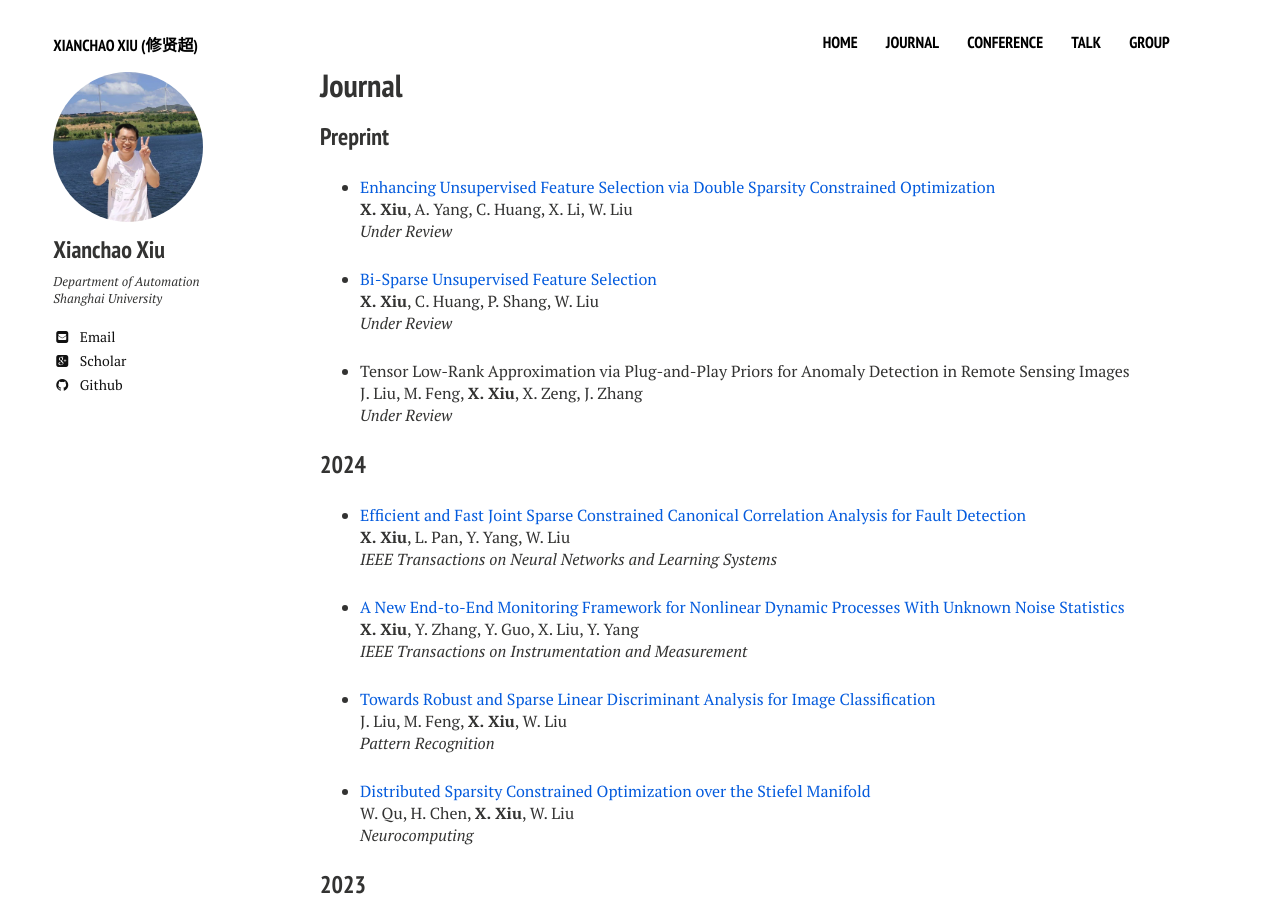
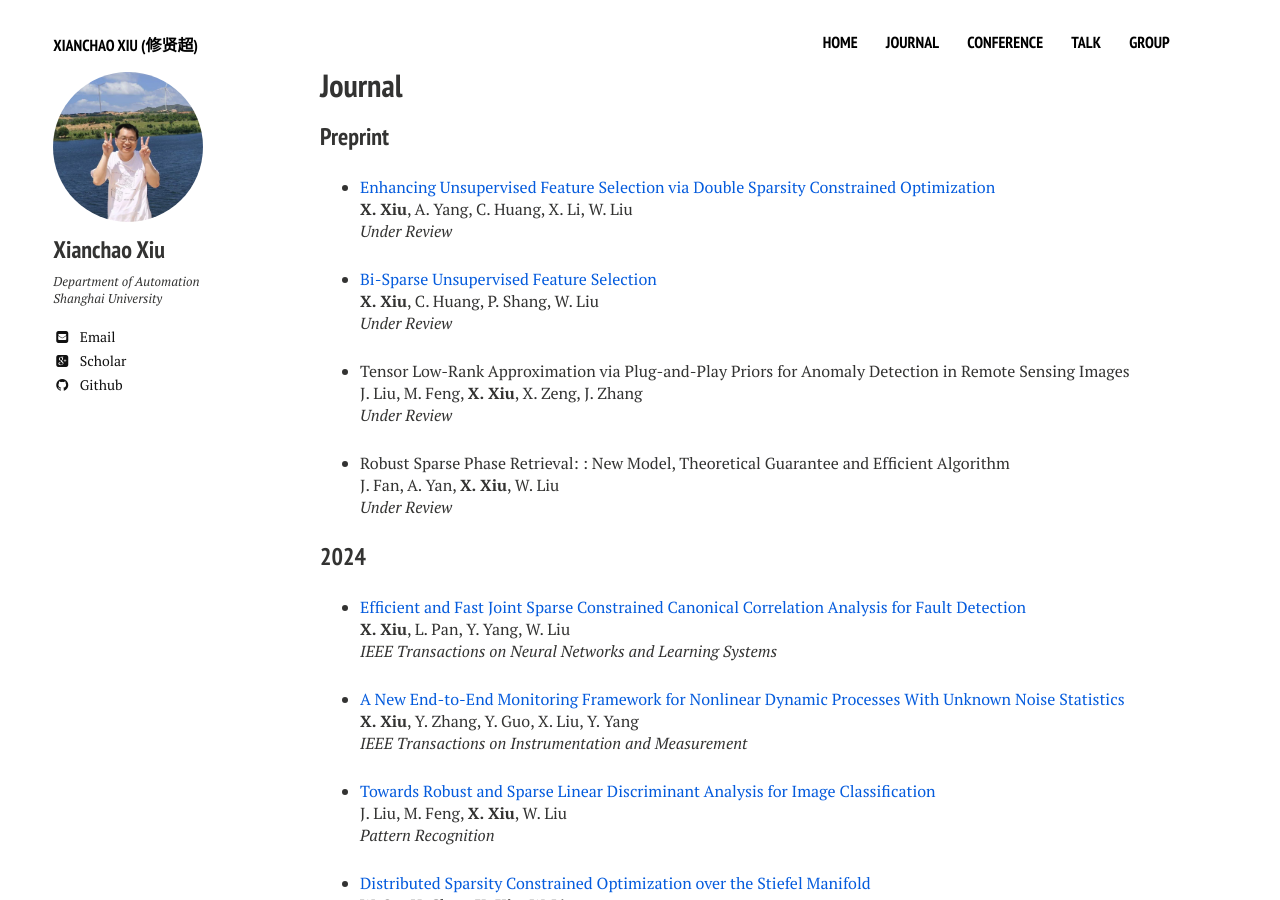
Before and after one commit to xianchaoxiu/xianchaoxiu.github.io, a Jekyll site: the page built from journal/index.md, in a window 1280 px wide and 900 px high. Built offline with Jekyll 4.4.1, drawn with Linux system fonts in a browser that asks for light colours; nearby versions of some CDN libraries.

Commit message:
Update index.md

```diff
--- a/journal/index.md
+++ b/journal/index.md
@@ -26,6 +26,9 @@ J. Liu, M. Feng, <b>X. Xiu</b>, X. Zeng, J. Zhang<br>
 <i>Under Review</i><br>
 
 
+* Robust Sparse Phase Retrieval: : New Model, Theoretical Guarantee and Efficient Algorithm <br>
+J. Fan, A. Yan, <b>X. Xiu</b>, W. Liu<br>
+<i>Under Review</i><br>
 
 
 
```
